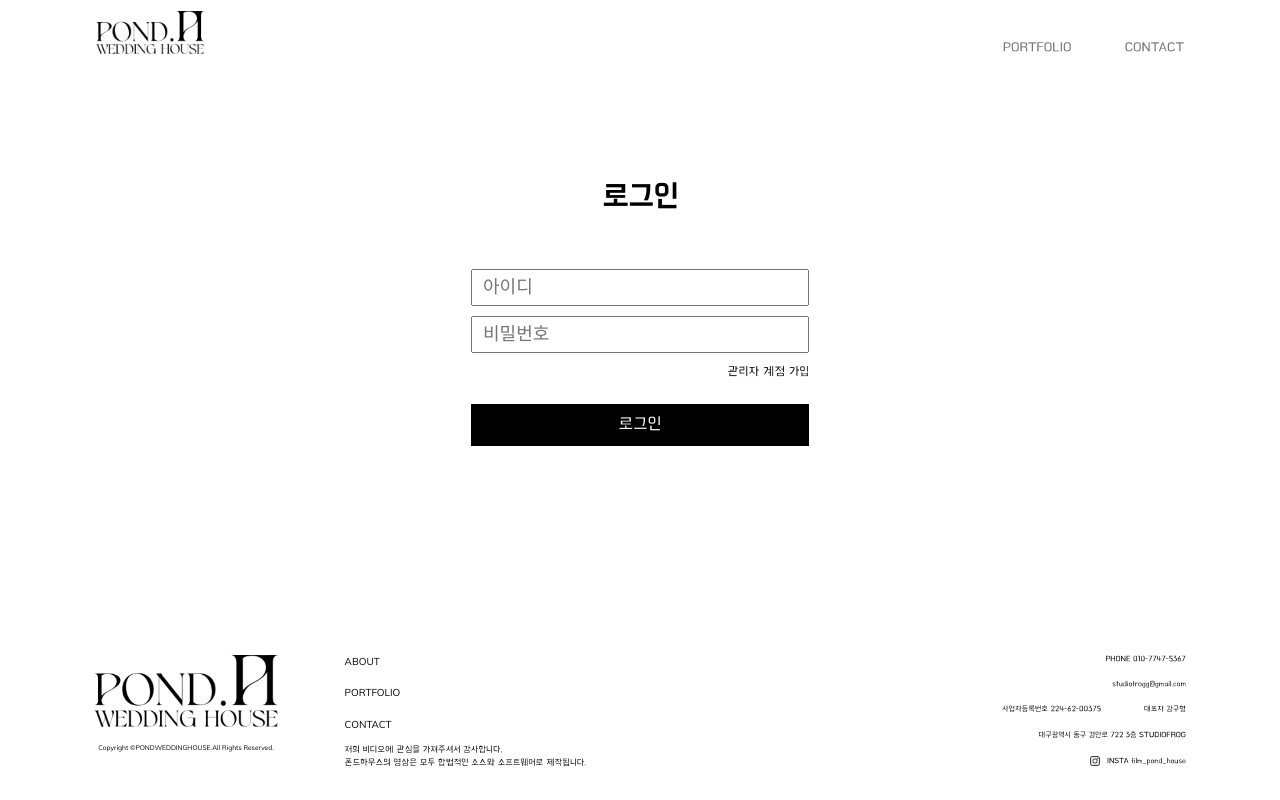
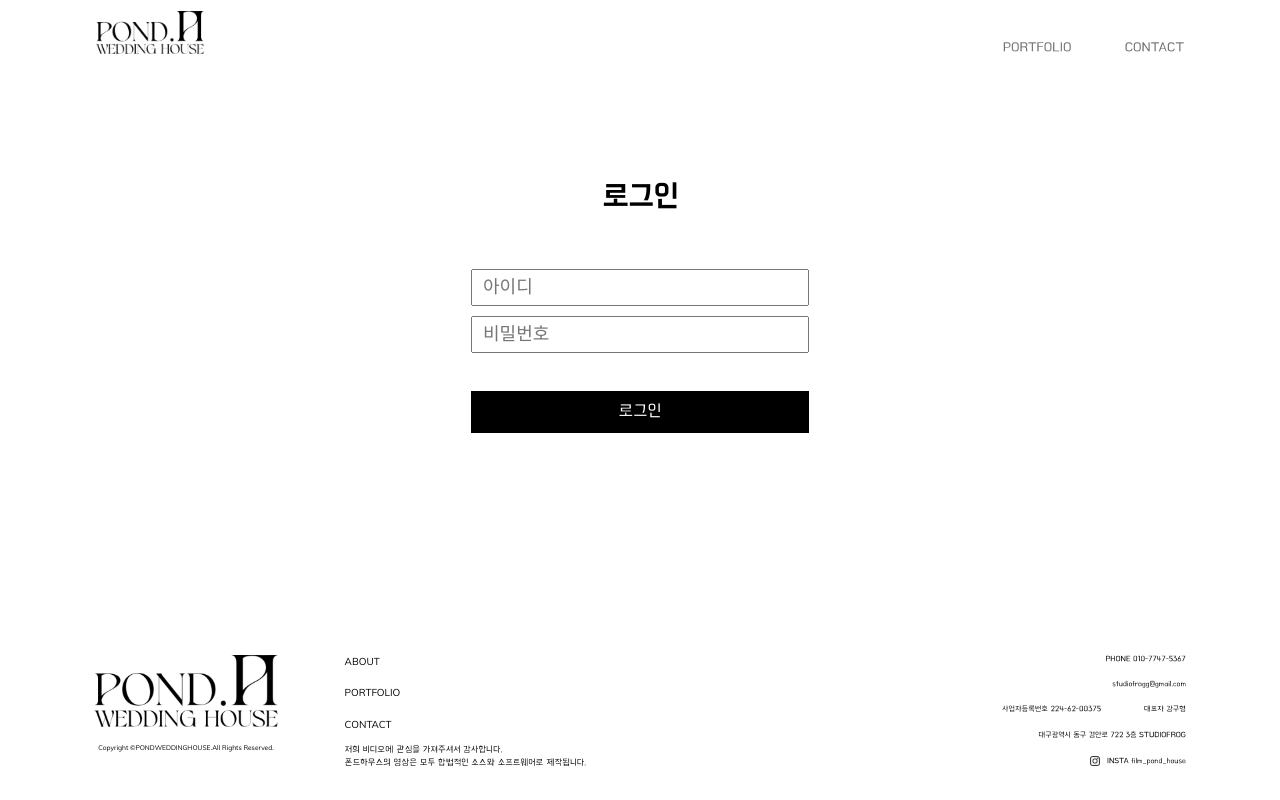
Before and after one commit to KMS322/pondhouse, a React (Create React App) app in the folder front/: page /admin in a window 1280 px wide. Built offline with nearby package versions, Linux system fonts and the light colour scheme.

Commit message:
signin hide

```diff
--- a/front/src/adminComponents/adminLogin.js
+++ b/front/src/adminComponents/adminLogin.js
@@ -57,13 +57,13 @@ const AdminLogin = () => {
           />
         </div>
         <div className="text_box">
-          <p
+          {/* <p
             onClick={() => {
               navigate("/adminSignup");
             }}
           >
             관리자 계정 가입
-          </p>
+          </p> */}
           {/* <p>비밀번호 찾기/변경</p> */}
         </div>
         <div className="btn" onClick={submit}>
```
